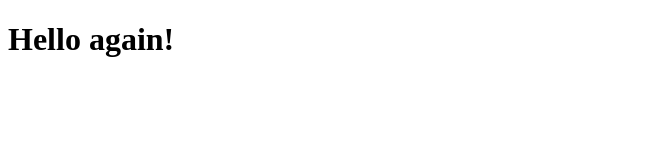
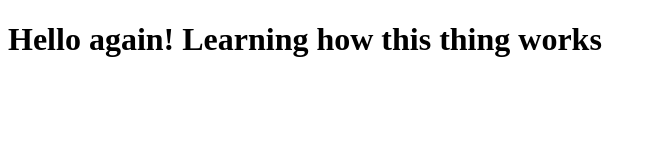
Before and after one commit to ChristopherLeos/Coursera-test, a plain HTML site: page site/index.html in a window 1280 px wide. Shown: the whole page, without its empty margins (0-657 px from the left). Drawn offline with Linux system fonts and the light colour scheme.

Commit message:
Small addition to our page content.

```diff
--- a/site/index.html
+++ b/site/index.html
@@ -4,6 +4,6 @@
     <title>Hello World!</title>
 </head>
 <body>
-<h1>Hello again!</h1>
+<h1>Hello again! Learning how this thing works</h1>
 </body>
 </html>
```
